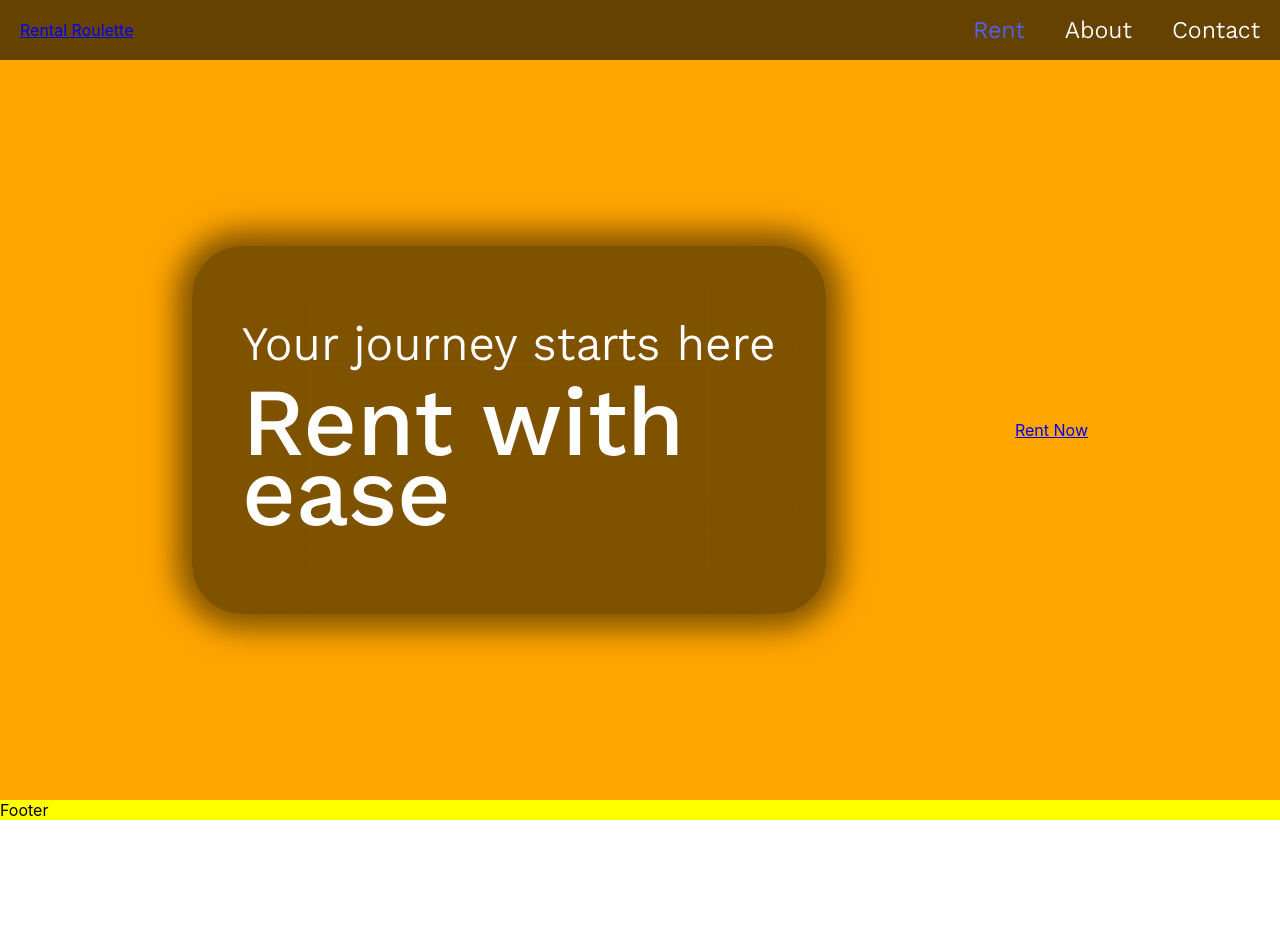
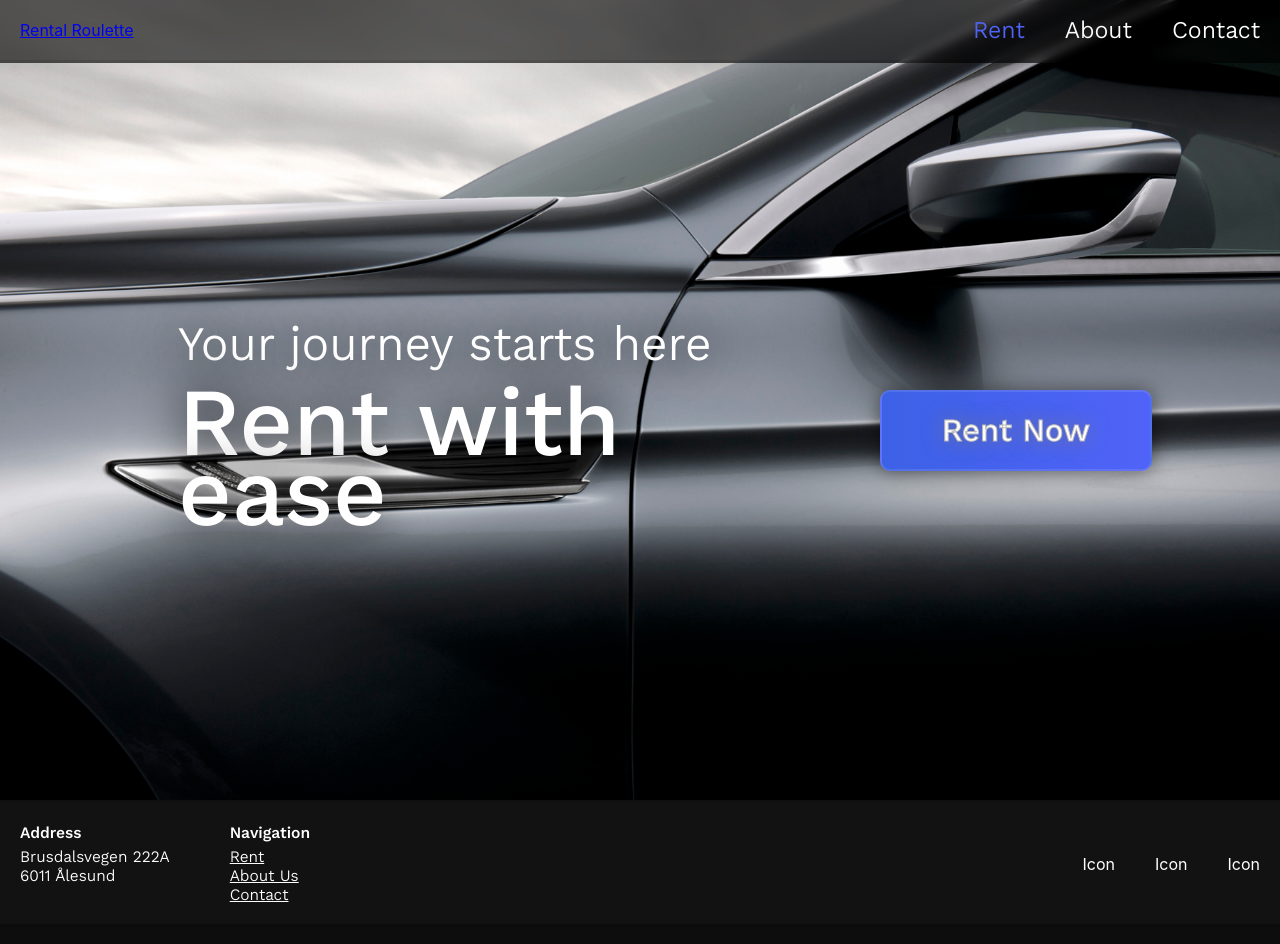
Before and after one commit to ludlun04/IDATA2301-Project, a React (Create React App) app: page /home in a window 1280 px wide. Shown: the top 944 px of the page. Before the commit the page ends 820 px from the top, so only its background shows below. Built offline with nearby package versions, Linux system fonts and the light colour scheme.

Commit message:
Footer styling

```diff
--- a/src/components/header footer/Footer.css
+++ b/src/components/header footer/Footer.css
@@ -1,4 +1,98 @@
 .Footer {
-    background: yellow;
     z-index: 999;
+
+    display: flex;
+    flex-direction: column;
+
+    background: #121212;
+
+    border-top:solid rgba(0, 0, 0, 0.1);
 }
+
+.footerBottom {
+    display: flex;
+    background: #0D0D0D;
+    align-items: center;
+    justify-content: center;
+
+    padding: 0px 10px 0px 10px;
+
+
+    border-top:solid rgba(0, 0, 0, 0.1);
+
+    color: #B5B5B5;
+
+    font-family: "Kantumruy Pro";
+    font-weight: 200;
+}
+
+.footerTop {
+    display: flex;
+    flex-direction: row;
+    justify-content: space-between;
+
+    padding: 0px 20px 0px 20px;
+}
+
+.footerTopLeftPane {
+    display: flex;
+    flex-direction: row;
+
+    gap: 60px;
+}
+
+.footerTopRightPane {
+    display: flex;
+    flex-direction: row;
+    align-items: center;
+
+    gap: 40px;
+}
+
+.footerAddressPane {
+    display: flex;
+    flex-direction: column;
+    justify-content: flex-start;
+
+    margin-bottom: 20px;
+    margin-top: 20px;
+}
+
+.footerNavigationPane {
+    display: flex;
+    flex-direction: column;
+
+    margin-bottom: 20px;
+    margin-top: 20px;
+}
+
+.footerIcon {
+    color: white;
+}
+
+.footerAddress {
+    font-family: "Kantumruy Pro";
+    color: white;
+    margin: 0px 0px 0px 0px;
+}
+
+.footerAddress.title {
+    margin: 0px 0px 5px 0px;
+    font-weight: 550;
+}
+
+.footerNavigation {
+    font-family: "Kantumruy Pro";
+    font-weight: 550;
+    color: white;
+    margin: 0px 0px 5px 0px;
+}
+
+.footerNavLink {
+    color: white;
+    font-family: "Kantumruy Pro";
+}
+
+.footerNavLink:active {
+    color: #3c61e6;
+}
--- a/src/components/header footer/Footer.js
+++ b/src/components/header footer/Footer.js
@@ -1,7 +1,32 @@
 import "./Footer.css"
+import {NavLink} from "react-router-dom";
 
 export default function Footer() {
     return (
-        <div className={"Footer"}>Footer</div>
+        <div className={"Footer"}>
+            <div className={"footerTop"}>
+                <div className={"footerTopLeftPane"}>
+                    <div className={"footerAddressPane"}>
+                        <p className={"footerAddress title"}>Address</p>
+                        <p className={"footerAddress"}>Brusdalsvegen 222A</p>
+                        <p className={"footerAddress"}>6011 Ålesund</p>
+                    </div>
+                    <div className={"footerNavigationPane"}>
+                        <p className={"footerNavigation"}>Navigation</p>
+                        <NavLink className={"footerNavLink"} to={"/portal"}>Rent</NavLink>
+                        <NavLink className={"footerNavLink"} to={"/about"}>About Us</NavLink>
+                        <NavLink className={"footerNavLink"} to={"/contact"}>Contact</NavLink>
+                    </div>
+                </div>
+                <div className={"footerTopRightPane"}>
+                    <p className={"footerIcon"}>Icon</p>
+                    <p className={"footerIcon"}>Icon</p>
+                    <p className={"footerIcon"}>Icon</p>
+                </div>
+            </div>
+            <div className={"footerBottom"}>
+                <p className={"ntnuDisclaimer"}>This website is a result of a university group project, performed in the course IDATA2301 Web technologies, at NTNU. All the information provided here is a result of imagination. Any resemblance with real companies or products is a coincidence.</p>
+            </div>
+        </div>
     )
 }
--- a/src/components/header footer/Header.css
+++ b/src/components/header footer/Header.css
@@ -10,6 +10,8 @@
     flex-direction: row;
     justify-content: space-between;
     backdrop-filter: blur(5px);
+
+    border-bottom:solid rgba(0, 0, 0, 0.1);
 }
 
 .navLink {
--- a/src/index.css
+++ b/src/index.css
@@ -14,5 +14,5 @@ code {
 
 @font-face {
   font-family: "Kantumruy Pro";
-  src: local("Kantumruy Pro"), url("fonts/KantumruyPro-VariableFont_wght.ttf") format("truetype");
+  src: local("Kantumruy Pro"), url("resources/fonts/KantumruyPro-VariableFont_wght.ttf") format("truetype");
 }
--- a/src/pages/home/Home.css
+++ b/src/pages/home/Home.css
@@ -1,5 +1,8 @@
 .Home {
-    background: orange;
+    background-image: url("./../../resources/images/closeup-of-car-2.jpg");
+    background-position: center center;
+    background-repeat: no-repeat;
+    background-size: cover;
 
     display: flex;
     height: 100vh;
@@ -8,8 +11,8 @@
 
 .home {
     padding-top: 60px;
-    padding-left: 15%;
-    padding-right: 15%;
+    padding-left: 10%;
+    padding-right: 10%;
 
     display: flex;
     flex-direction: row;
@@ -18,18 +21,16 @@
     justify-content: space-between;
 }
 
-.leftPane {
-    background: rgba(0, 0, 0, 0.5);
+.homeLeftPane {
     padding: 50px;
-    backdrop-filter: blur(50px);
     border-radius: 50px;
 
-    box-shadow: 0 0 30px 15px rgba(0, 0, 0, 0.5);
+    text-shadow: 0px 0px 50px #000000;
 }
 
 .slogan1 {
     line-height: 0;
-    font-size: 48px;
+    font-size: 300%;
     margin-bottom: 0;
 
     font-family: "Kantumruy Pro";
@@ -39,7 +40,7 @@
 
 .slogan2 {
     line-height: 0;
-    font-size: 96px;
+    font-size: 600%;
     margin-bottom: 70px;
     margin-top: 80px;
 
@@ -52,3 +53,31 @@
 .slogan2.ease {
     margin-top: 0;
 }
+
+.homeRightPane {
+
+}
+
+.portalButton {
+    border-radius: 10px;
+    border: 2px solid rgba(255, 255, 255, 0.1);
+
+    padding: 20px 60px;
+    background: linear-gradient(to right, #3c61e6 0%, #5063f8 100%);
+
+    font-family: "Kantumruy Pro";
+    text-decoration: none;
+    color: white;
+    font-size: 200%;
+    font-weight: 500;
+    -webkit-text-stroke: 1px #b9b9b9;
+    text-shadow: 0px 0px 20px #797979;
+
+    box-shadow: 0px 0px 20px 0px rgba(0, 0, 0, 0.5);
+
+
+}
+
+.portalButton:active {
+    background: linear-gradient(to right, #233986 0%, #2e398f 100%);
+}
--- a/src/pages/home/Home.js
+++ b/src/pages/home/Home.js
@@ -5,12 +5,14 @@ export default function Home() {
     return (
         <div className={"Home"}>
             <div className={"home"}>
-                <div className={"leftPane"}>
+                <div className={"homeLeftPane"}>
                     <p className={"slogan1"}>Your journey starts here</p>
                     <p className={"slogan2"}>Rent with</p>
                     <p className={"slogan2 ease"}>ease</p>
                 </div>
-                <NavLink className={"portalButton"} to={"/portal"}>Rent Now</NavLink>
+                <div className={"homeRightPane"}>
+                    <NavLink className={"portalButton"} to={"/portal"}>Rent Now</NavLink>
+                </div>
             </div>
         </div>
     )
```
Also changed, not shown: src/resources/fonts/KantumruyPro-VariableFont_wght.ttf (renamed from src/fonts/KantumruyPro-VariableFont_wght.ttf), src/resources/images/closeup-of-car-2.jpg (added).
